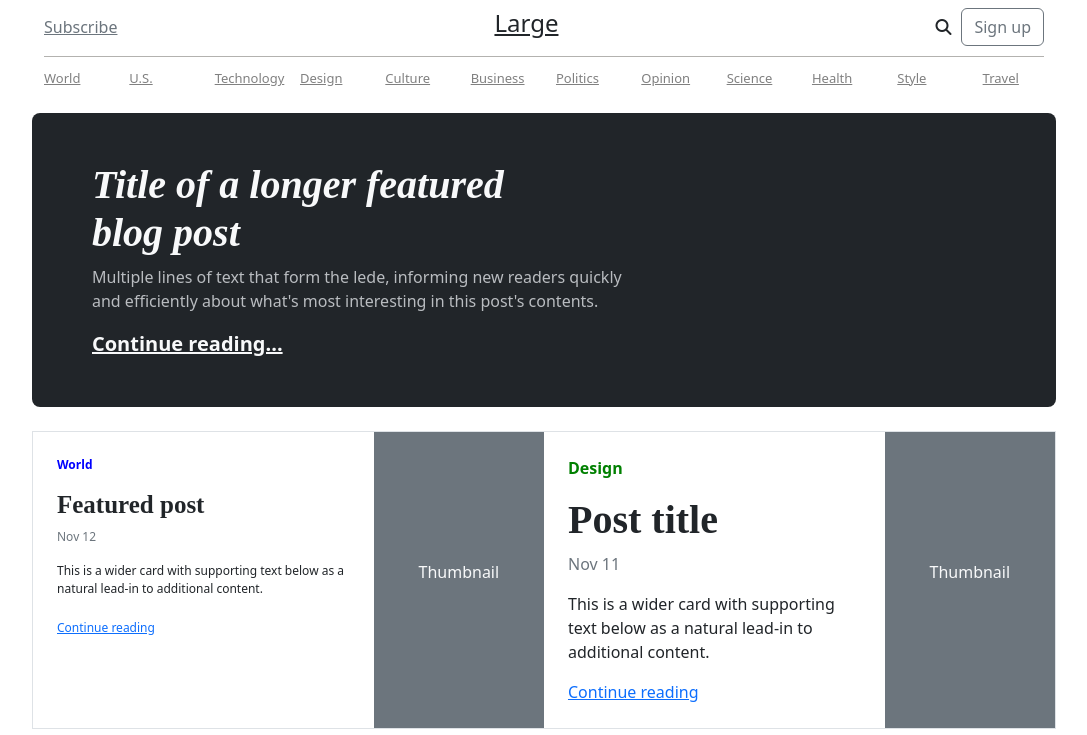
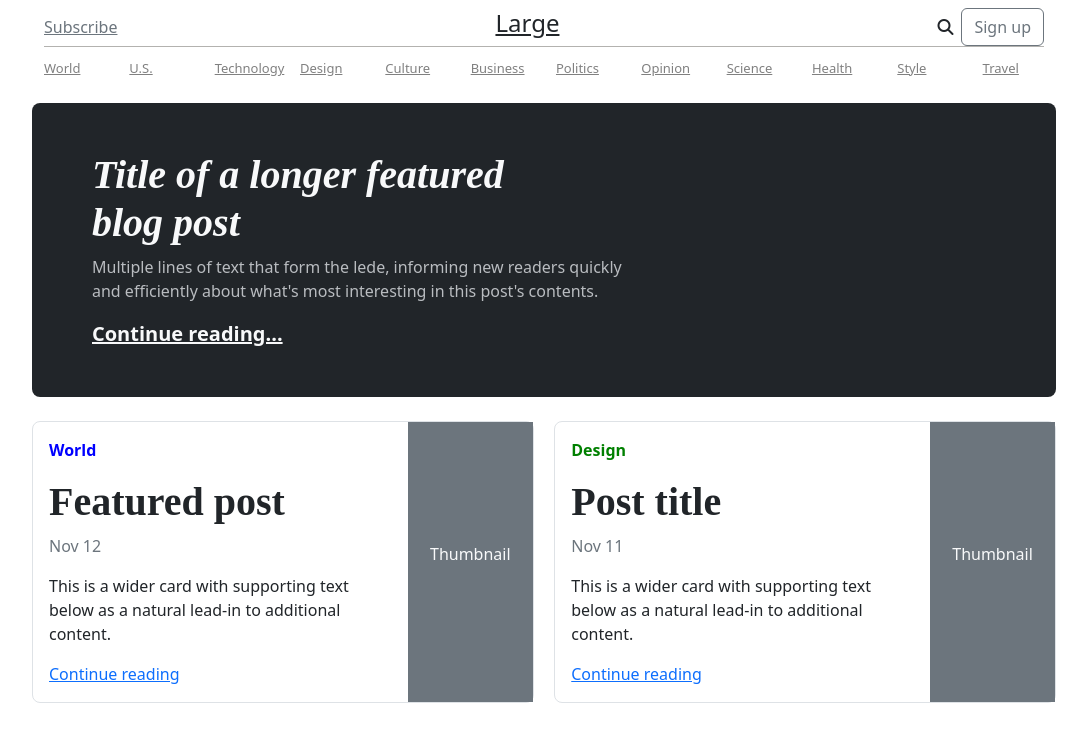
Before and after one commit to AbinayaCK/Bootstrap-1, a plain HTML site: page index.html in a window 1280 px wide. Shown: the top 735 px of the page, without its empty margins (96-1183 px from the left). Drawn offline with nearby package versions, Linux system fonts and the light colour scheme.

Commit message:
Added space in article

```diff
--- a/index.html
+++ b/index.html
@@ -13,7 +13,7 @@
         <div class="container d-flex justify-content-between align-items-center"style="width: 80%;">
           <a href="" class="text-secondary">Subscribe</a>
           <h1 class="font-size"><a href="" class="text-dark">Large</a></h1>
-          <form class="d-flex" role="search">
+          <form class="d-flex align-items-center gap-2" role="search">
             <i class="fa-solid fa-magnifying-glass "></i>
             <button class="btn btn-outline-secondary" type="submit">Sign up</button>
           </form>
@@ -68,7 +68,7 @@
             <a class="text-light">Continue reading...</a>
         </div>
       </div>
-      <div class="row mt-4 border">
+      <!-- <div class="row mt-4 border">
         <div class="col-sm-12 col-md-8 col-lg-4 p-4 ">
             <p class="world">World</p>
             <h1 class="two">Featured post</h1>
@@ -89,7 +89,38 @@
         <div class="col-md-4 col-lg-2 bg-secondary text-light d-flex justify-content-center">
             <p>Thumbnail</p>
         </div>
+      </div> -->
+      <div class="row mt-4 d-flex justify-content-between">
+        <div class="col-6 border rounded-3 "style="width: 49%;">
+          <div class="row">
+            <div class="col-none-12 col-lg-9 p-3 ">
+              <p class="world">World</p>
+              <h1 class="two">Featured post</h1>
+              <p class="text-secondary fs-7">Nov 12</p>
+              <p>This is a wider card with supporting text below as a natural lead-in to additional content.</p>
+              <a href="">Continue reading</a>
+            </div>
+            <div class="col-none-12 col-lg-3  bg-secondary text-light d-flex justify-content-center align-items-center">
+              <p>Thumbnail</p>
+            </div>
+          </div>
+        </div>
+        <div class="col-6 border rounded-3 "style="width: 49%;">
+          <div class="row">
+            <div class="col-none-12 col-lg-9 p-3 ">
+              <p class="design">Design</p>
+              <h1 class="two">Post title</h1>
+              <p class="text-secondary fs-7">Nov 11</p>
+              <p>This is a wider card with supporting text below as a natural lead-in to additional content.</p>
+              <a href="">Continue reading</a>
+          </div>
+          <div class="col-none-12 col-lg-3 bg-secondary text-light d-flex justify-content-center align-items-center">
+              <p>Thumbnail</p>
+          </div>
+          </div>
+        </div>
       </div>
+
       <div class="left-container">
         <div class="row mt-4">
             <div class=" col-md-8">
--- a/style.css
+++ b/style.css
@@ -1,10 +1,4 @@
-
-  .d-flex {
-    display: flex;
-    align-items: center;
-    gap: 10px;
-  }
-  .font-size{
+.font-size{
     font-size: 24px;
   }
   .nav-line{
```
